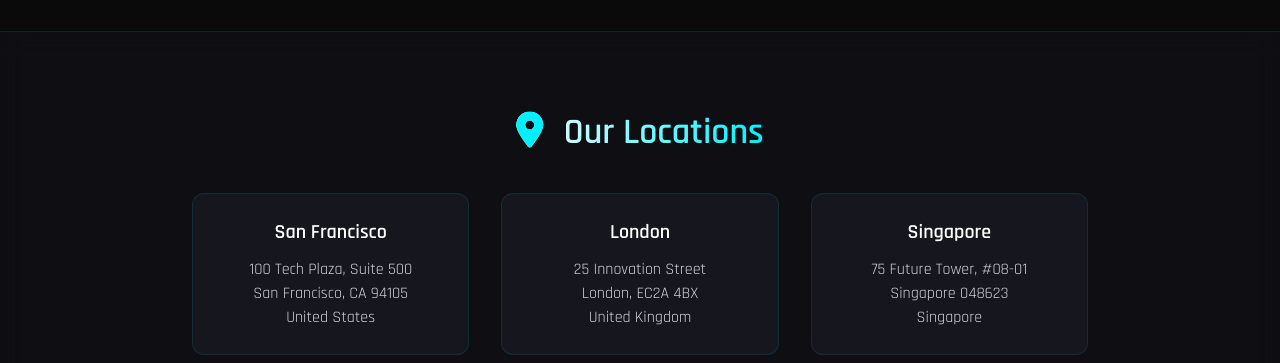
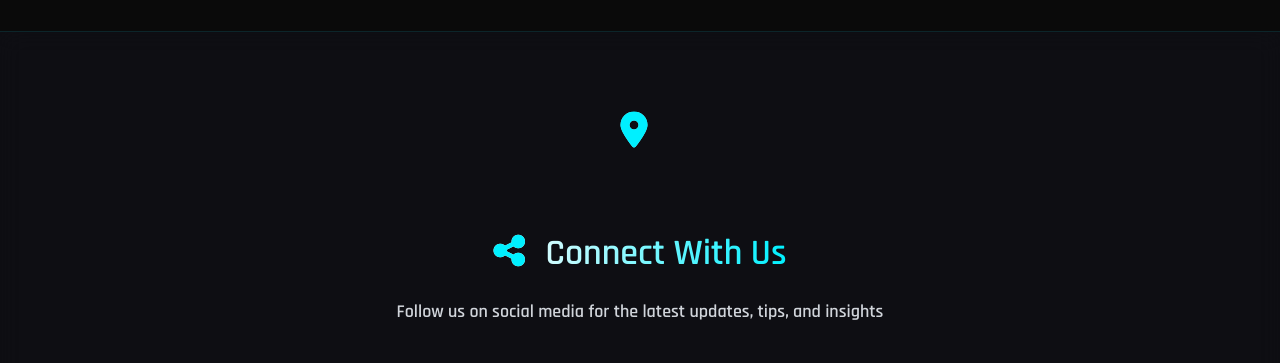
Before and after one commit to AI-agents-Arun-Vishnu/AI-agents-Arun-Vishnu.github.io, a plain HTML site: page html/contactus.html in a window 1280 px wide. Shown: the part 950-1313 px from the top of the page. Drawn offline with nearby package versions, Linux system fonts and the light colour scheme.

Commit message:
Update contactus.html

```diff
--- a/html/contactus.html
+++ b/html/contactus.html
@@ -230,39 +230,8 @@
         <div class="max-w-6xl mx-auto text-center">
             <h2 class="text-3xl md:text-4xl font-semibold mb-10 inline-block text-gradient">
                 <i class="fas fa-map-marker-alt text-primary-neon mr-3"></i>
-                Our Locations
-            </h2>
 
-            <div class="grid grid-cols-1 md:grid-cols-3 gap-8 max-w-4xl mx-auto">
-                <div class="bg-[rgba(25,25,35,0.8)] p-6 rounded-xl border border-primary-neon/10 hover:shadow-[0_0_15px_rgba(0,240,255,0.2)] transition-all duration-300">
-                    <h3 class="text-xl font-semibold mb-3">San Francisco</h3>
-                    <p class="text-gray-300">
-                        100 Tech Plaza, Suite 500<br>
-                        San Francisco, CA 94105<br>
-                        United States
-                    </p>
-                </div>
 
-                <div class="bg-[rgba(25,25,35,0.8)] p-6 rounded-xl border border-primary-neon/10 hover:shadow-[0_0_15px_rgba(0,240,255,0.2)] transition-all duration-300">
-                    <h3 class="text-xl font-semibold mb-3">London</h3>
-                    <p class="text-gray-300">
-                        25 Innovation Street<br>
-                        London, EC2A 4BX<br>
-                        United Kingdom
-                    </p>
-                </div>
-
-                <div class="bg-[rgba(25,25,35,0.8)] p-6 rounded-xl border border-primary-neon/10 hover:shadow-[0_0_15px_rgba(0,240,255,0.2)] transition-all duration-300">
-                    <h3 class="text-xl font-semibold mb-3">Singapore</h3>
-                    <p class="text-gray-300">
-                        75 Future Tower, #08-01<br>
-                        Singapore 048623<br>
-                        Singapore
-                    </p>
-                </div>
-            </div>
-        </div>
-    </section>
 
     <!-- Follow Us Section -->
     <section class="py-20 px-[5%] relative z-20">
```
